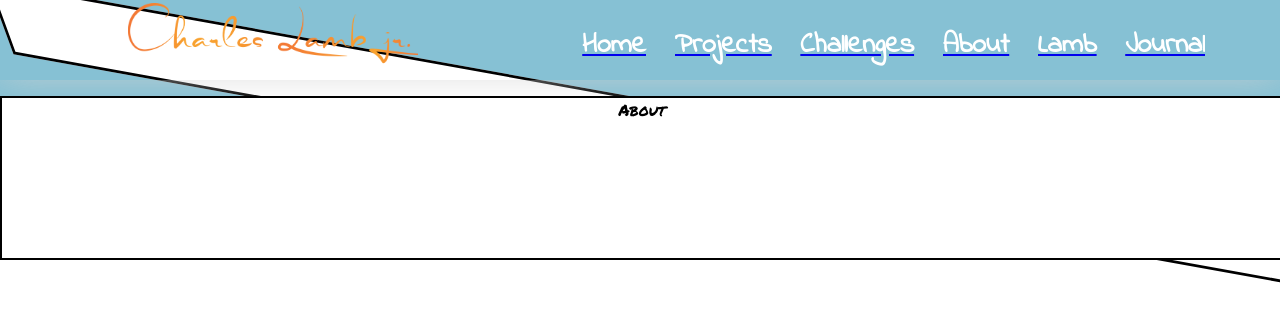
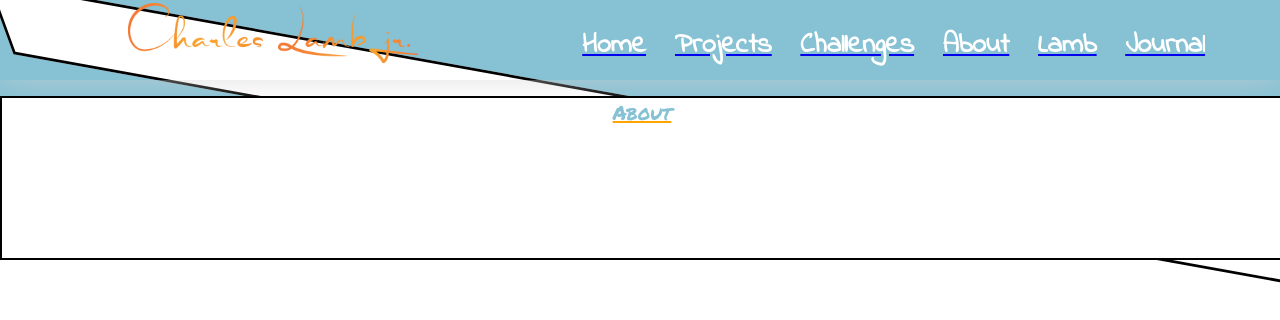
Before and after one commit to cyberstizz/charleslambjr, a React (Create React App) app: page /about in a window 1280 px wide. Shown: the top 320 px of the page. Built offline with nearby package versions, Linux system fonts and the light colour scheme; a web font is replaced by a local one.

Commit message:
added a nice light blue themed color to the about header font and an underline text decoration that is orange

```diff
--- a/src/components/About.css
+++ b/src/components/About.css
@@ -43,8 +43,9 @@
     width: 100vw;
     height: 20vh;
     z-index: 205;
+    color: rgb(134, 193, 212);
     position: absolute;
     font-family: 'Permanent Marker', cursive;
-
-
+    font-size: 20px;
+    text-decoration: underline orange;
 }
```
